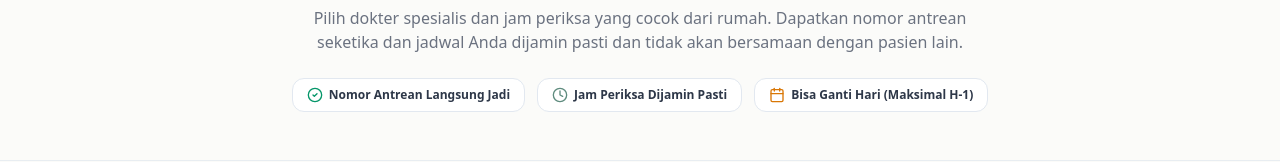
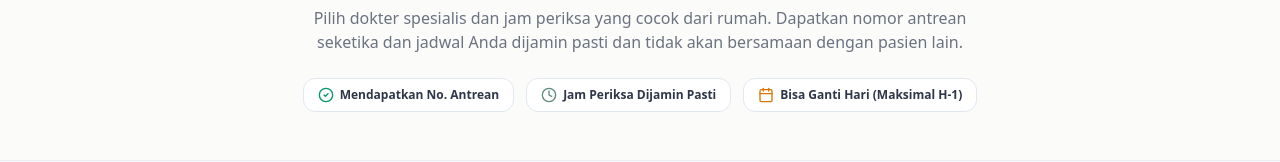
Before and after one commit to akakaraga/TempoCare, a Next.js app: page / in a window 1280 px wide. Shown: the part 297-459 px from the top of the page. Built offline with nearby package versions, Linux system fonts and the light colour scheme; no server answers; the database is empty.

Commit message:
edit copywriting

```diff
--- a/app/(public)/page.tsx
+++ b/app/(public)/page.tsx
@@ -38,18 +38,18 @@ export default async function HomePage() {
             </p>
 
             {/* 3 Simple Value Pillars for Patients */}
-            <div className="pt-1 sm:pt-2 flex flex-wrap items-center justify-center gap-2 sm:gap-3 text-[11px] sm:text-xs">
-              <span className="inline-flex items-center gap-1.5 px-3.5 py-2 rounded-xl bg-white border border-medical-border text-medical-text font-semibold shadow-2xs">
-                <CheckCircle2 className="w-4 h-4 text-emerald-600" />
-                Nomor Antrean Langsung Jadi
+            <div className="pt-1 sm:pt-2 grid grid-cols-2 sm:flex sm:flex-wrap items-center justify-center gap-2 sm:gap-3 text-[11px] sm:text-xs max-w-md sm:max-w-none mx-auto">
+              <span className="inline-flex items-center justify-center gap-1.5 px-2.5 sm:px-3.5 py-2 rounded-xl bg-white border border-medical-border text-medical-text font-semibold shadow-2xs">
+                <CheckCircle2 className="w-3.5 h-3.5 sm:w-4 sm:h-4 text-emerald-600 shrink-0" />
+                <span>Mendapatkan No. Antrean</span>
               </span>
-              <span className="inline-flex items-center gap-1.5 px-3.5 py-2 rounded-xl bg-white border border-medical-border text-medical-text font-semibold shadow-2xs">
-                <Clock className="w-4 h-4 text-medical-primary" />
-                Jam Periksa Dijamin Pasti
+              <span className="inline-flex items-center justify-center gap-1.5 px-2.5 sm:px-3.5 py-2 rounded-xl bg-white border border-medical-border text-medical-text font-semibold shadow-2xs">
+                <Clock className="w-3.5 h-3.5 sm:w-4 sm:h-4 text-medical-primary shrink-0" />
+                <span>Jam Periksa Dijamin Pasti</span>
               </span>
-              <span className="inline-flex items-center gap-1.5 px-3.5 py-2 rounded-xl bg-white border border-medical-border text-medical-text font-semibold shadow-2xs">
-                <Calendar className="w-4 h-4 text-amber-600" />
-                Bisa Ganti Hari (Maksimal H-1)
+              <span className="col-span-2 justify-self-center inline-flex items-center justify-center gap-1.5 px-3.5 py-2 rounded-xl bg-white border border-medical-border text-medical-text font-semibold shadow-2xs">
+                <Calendar className="w-3.5 h-3.5 sm:w-4 sm:h-4 text-amber-600 shrink-0" />
+                <span>Bisa Ganti Hari (Maksimal H-1)</span>
               </span>
             </div>
           </div>
```
